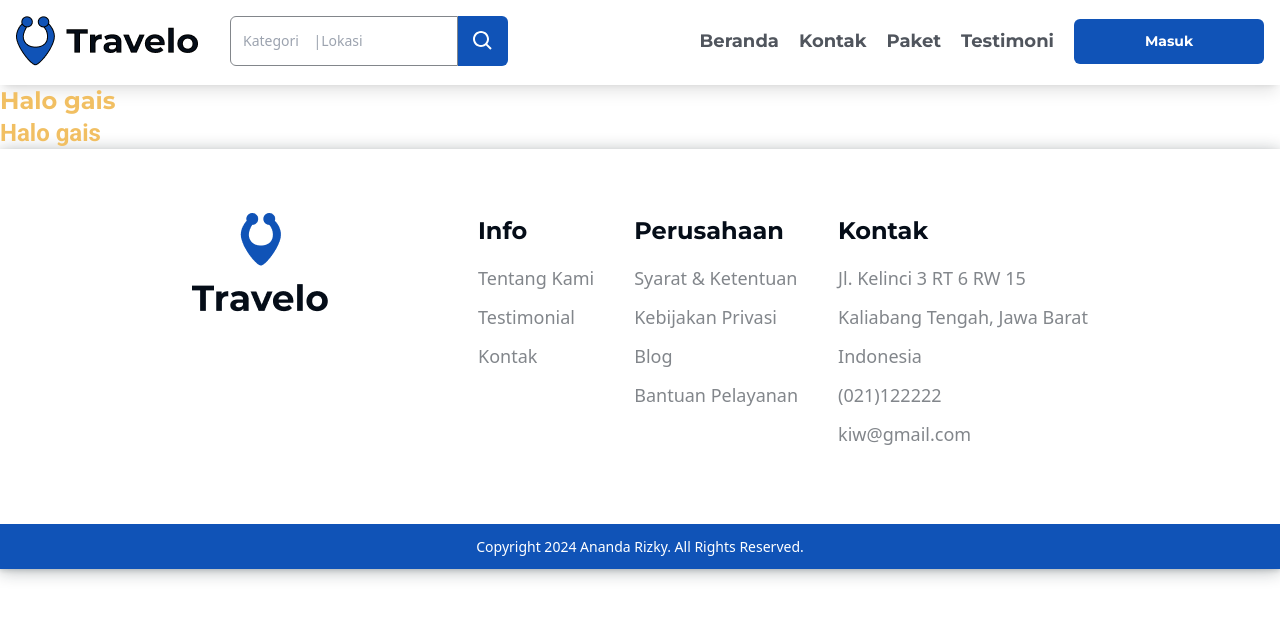
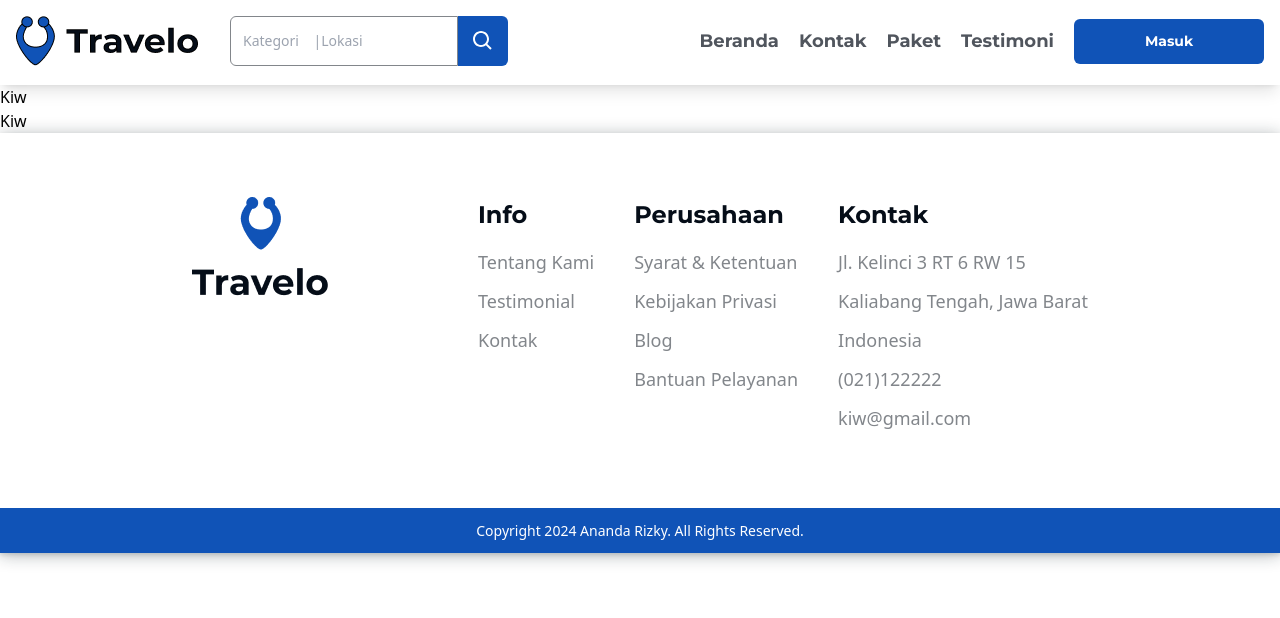
Before and after one commit to andrky/travelo-frontend, a Next.js app: page / in a window 1280 px wide. Shown: the top 618 px of the page. Built offline with nearby package versions, Linux system fonts and the light colour scheme.

Commit message:
home container component

```diff
--- /dev/null
+++ b/app/components/Containers/Home/SecondSection/secondSection.tsx
@@ -0,0 +1,9 @@
+const SecondSection = () => {
+	return (
+		<div>
+			<h1>Kiw</h1>
+		</div>
+	);
+};
+
+export default SecondSection;
--- /dev/null
+++ b/app/components/Containers/Home/TopSection/topSection.tsx
@@ -0,0 +1,9 @@
+const TopSection = () => {
+	return (
+		<div>
+			<h1>Kiw</h1>
+		</div>
+	);
+};
+
+export default TopSection;
--- /dev/null
+++ b/app/components/Containers/Home/homeContainer.tsx
@@ -0,0 +1,13 @@
+import TopSection from './TopSection/topSection';
+import SecondSection from './SecondSection/secondSection';
+
+const HomeContainer = () => {
+	return (
+		<>
+			<TopSection />
+			<SecondSection />
+		</>
+	);
+};
+
+export default HomeContainer;
--- a/app/components/Header/header.tsx
+++ b/app/components/Header/header.tsx
@@ -1,6 +1,6 @@
 import Image from 'next/image';
 
-import Container from '../Container/layout';
+import Container from '../Containers/Header/layout';
 import Search from './Search/search';
 import Nav from './Nav/nav';
 import Button from '../Button/layout';
@@ -18,9 +18,7 @@ const Header = () => {
 					</div>
 					<div className="flex gap-5">
 						<Nav />
-            <Button className='w-[190px]'>
-              Masuk
-            </Button>
+						<Button className="w-[190px]">Masuk</Button>
 					</div>
 				</div>
 			</Container>
--- a/app/page.tsx
+++ b/app/page.tsx
@@ -1,8 +1,9 @@
+import HomeContainer from './components/Containers/Home/homeContainer';
+
 const Home = () => {
 	return (
 		<>
-			<div className="text-yellow-70 font-mont text-2xl font-bold">Halo gais</div>
-			<div className="text-yellow-70 font-robo text-2xl font-bold">Halo gais</div>
+			<HomeContainer />
 		</>
 	);
 };
```
Also changed, not shown: app/components/Footer/footer.tsx (+2 -11 lines), app/components/Containers/Header/layout.tsx (renamed from app/components/Container/layout.tsx).
